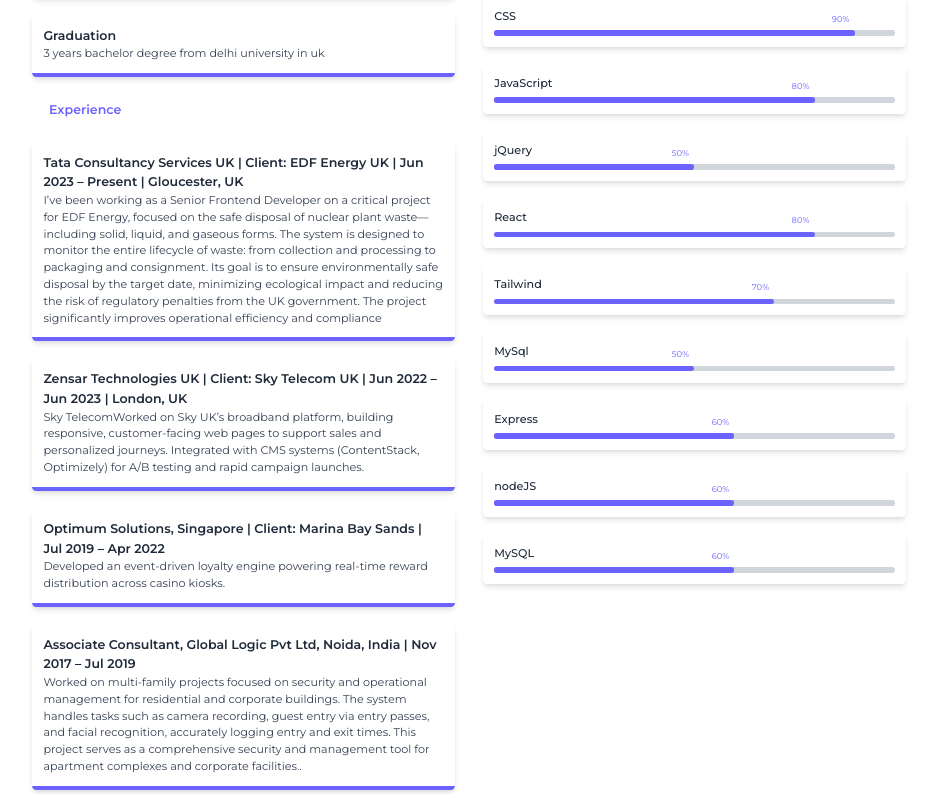
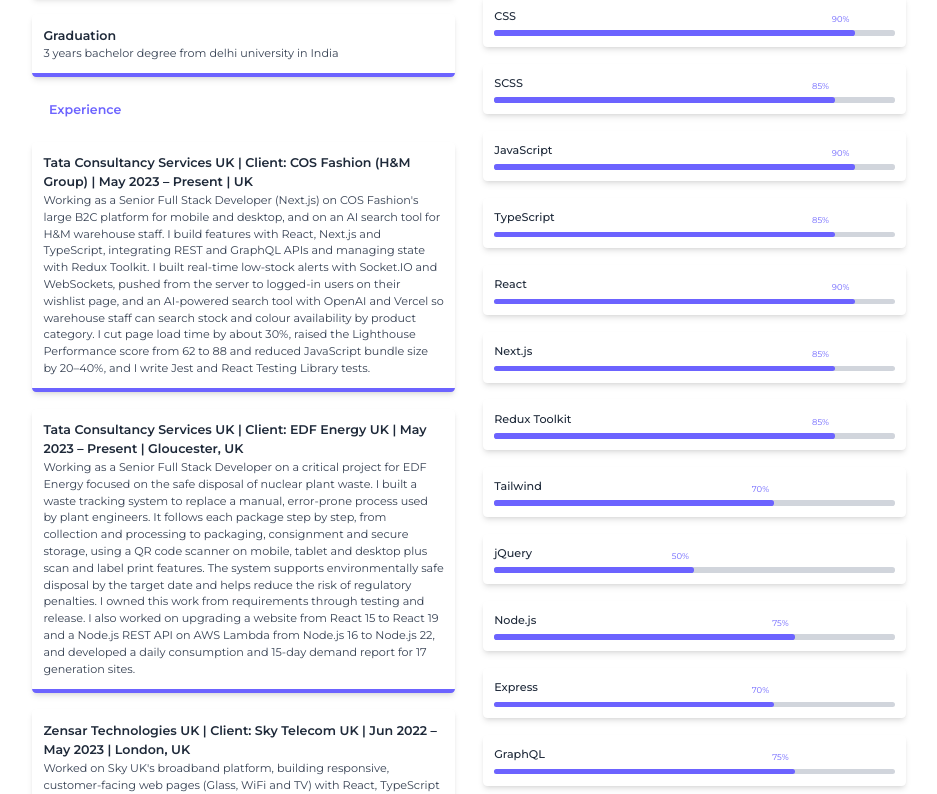
Before and after one commit to chetanpl/Chetan_Pal, a React (Vite) app: page / in a window 1280 px wide. Shown: the part 1663-2457 px from the top of the page, without its empty margins (171-1108 px from the left). Built offline with nearby package versions, Linux system fonts and the light colour scheme.

Commit message:
Update Skills.jsx

```diff
--- a/src/components/Skills.jsx
+++ b/src/components/Skills.jsx
@@ -10,15 +10,23 @@ const Skills = () => {
 const skills = [
   { name: "HTML", level: "90%" },
   { name: "CSS", level: "90%" },
-    { name: "JavaScript", level: "80%" },
+  { name: "SCSS", level: "85%" },
+  { name: "JavaScript", level: "90%" },
+  { name: "TypeScript", level: "85%" },
+  { name: "React", level: "90%" },
+  { name: "Next.js", level: "85%" },
+  { name: "Redux Toolkit", level: "85%" },
+  { name: "Tailwind", level: "70%" },
   { name: "jQuery", level: "50%" },
-    { name: "React", level: "80%" },
-    { name: "Tailwind", level: "70%" },
-    { name: "MySql", level: "50%" },
-    { name: "Express", level: "60%" },
-    { name: "nodeJS", level: "60%" },
+  { name: "Node.js", level: "75%" },
+  { name: "Express", level: "70%" },
+  { name: "GraphQL", level: "75%" },
+  { name: "WebSockets / Socket.IO", level: "70%" },
+  { name: "MongoDB", level: "60%" },
+  { name: "SQL (SQL Server, PostgreSQL)", level: "70%" },
   { name: "MySQL", level: "60%" },
-
+  { name: "Jest / React Testing Library", level: "80%" },
+  { name: "OpenAI / Vercel AI SDK", level: "75%" },
 ];
 
   const education = [
@@ -28,27 +36,34 @@ const Skills = () => {
     },
     {
       title: "Graduation",
-      description: "3 years bachelor degree from delhi university in uk"
+      description: "3 years bachelor degree from delhi university in India"
     }
   ];
 
   const experience = [
   {
-      title: "Tata Consultancy Services UK | Client: EDF Energy UK | Jun 2023 – Present | Gloucester, UK",
-      description: "I’ve been working as a Senior Frontend Developer on a critical project for EDF Energy, focused on the safe disposal of nuclear plant waste—including solid, liquid, and gaseous forms. The system is designed to monitor the entire lifecycle of waste: from collection and processing to packaging and consignment. Its goal is to ensure environmentally safe disposal by the target date, minimizing ecological impact and reducing the risk of regulatory penalties from the UK government. The project significantly improves operational efficiency and compliance"
+    title: "Tata Consultancy Services UK | Client: COS Fashion (H&M Group) | May 2023 – Present | UK",
+    description: "Working as a Senior Full Stack Developer (Next.js) on COS Fashion's large B2C platform for mobile and desktop, and on an AI search tool for H&M warehouse staff. I build features with React, Next.js and TypeScript, integrating REST and GraphQL APIs and managing state with Redux Toolkit. I built real-time low-stock alerts with Socket.IO and WebSockets, pushed from the server to logged-in users on their wishlist page, and an AI-powered search tool with OpenAI and Vercel so warehouse staff can search stock and colour availability by product category. I cut page load time by about 30%, raised the Lighthouse Performance score from 62 to 88 and reduced JavaScript bundle size by 20–40%, and I write Jest and React Testing Library tests."
   },
   {
-      title: "Zensar Technologies UK | Client: Sky Telecom UK | Jun 2022 – Jun 2023 | London, UK",
-      description: "Sky TelecomWorked on Sky UK’s broadband platform, building responsive, customer-facing web pages to support sales and personalized journeys. Integrated with CMS systems (ContentStack, Optimizely) for A/B testing and rapid campaign launches."
+    title: "Tata Consultancy Services UK | Client: EDF Energy UK | May 2023 – Present | Gloucester, UK",
+    description: "Working as a Senior Full Stack Developer on a critical project for EDF Energy focused on the safe disposal of nuclear plant waste. I built a waste tracking system to replace a manual, error-prone process used by plant engineers. It follows each package step by step, from collection and processing to packaging, consignment and secure storage, using a QR code scanner on mobile, tablet and desktop plus scan and label print features. The system supports environmentally safe disposal by the target date and helps reduce the risk of regulatory penalties. I owned this work from requirements through testing and release. I also worked on upgrading a website from React 15 to React 19 and a Node.js REST API on AWS Lambda from Node.js 16 to Node.js 22, and developed a daily consumption and 15-day demand report for 17 generation sites."
+  },
+  {
+    title: "Zensar Technologies UK | Client: Sky Telecom UK | Jun 2022 – May 2023 | London, UK",
+    description: "Worked on Sky UK's broadband platform, building responsive, customer-facing web pages (Glass, WiFi and TV) with React, TypeScript and JavaScript to support sales and personalised journeys. Integrated ContentStack CMS content, delivered A/B tested features with Optimizely for rapid campaign launches, and worked as a business analyst alongside development, gathering and analysing requirements with stakeholders."
   },
   {
     title: "Optimum Solutions, Singapore | Client: Marina Bay Sands | Jul 2019 – Apr 2022",
-      description: "Developed an event-driven loyalty engine powering real-time reward distribution across casino kiosks."
-    }
-    ,
+    description: "Built customer-facing B2C loyalty and rewards applications with React, Redux and TypeScript, used by thousands of customers every day. Developed an event-driven loyalty engine powering real-time reward distribution across casino kiosks, and reduced DOM re-renders by about 25% by optimising components and refactoring the front end."
+  },
   {
-      title: "Associate Consultant, Global Logic Pvt Ltd, Noida, India | Nov 2017 – Jul 2019",
-      description: "Worked on multi-family projects focused on security and operational management for residential and corporate buildings. The system handles tasks such as camera recording, guest entry via entry passes, and facial recognition, accurately logging entry and exit times. This project serves as a comprehensive security and management tool for apartment complexes and corporate facilities.."
+    title: "Associate Consultant, GlobalLogic Pvt Ltd, Noida, India | Nov 2017 – Jul 2019",
+    description: "Worked on a security and operational management tool for residential and commercial buildings. The system handles camera recording, guest entry through entry passes and face detection, and ID card scanning, and logs entry and exit times accurately. It served as a complete security and management tool for apartment complexes and corporate facilities."
+  },
+  {
+    title: "Software Engineer, Infogain, Noida, India | Jun 2014 – Nov 2017",
+    description: "Worked on a health insurance billing system on .NET, writing the bill generation logic from ICD codes, and on an auto insurance Angular web app with a guided photo flow for reporting accident damage and a retake flow that sends a new link to resend only an unclear image. Developed backend services and web applications with C#, ASP.NET and Web API, with SQL for data access."
   }
   ];
   console.log("theme in skills page,", theme);
```
Lines whose indentation alone changed are shown as unchanged.
